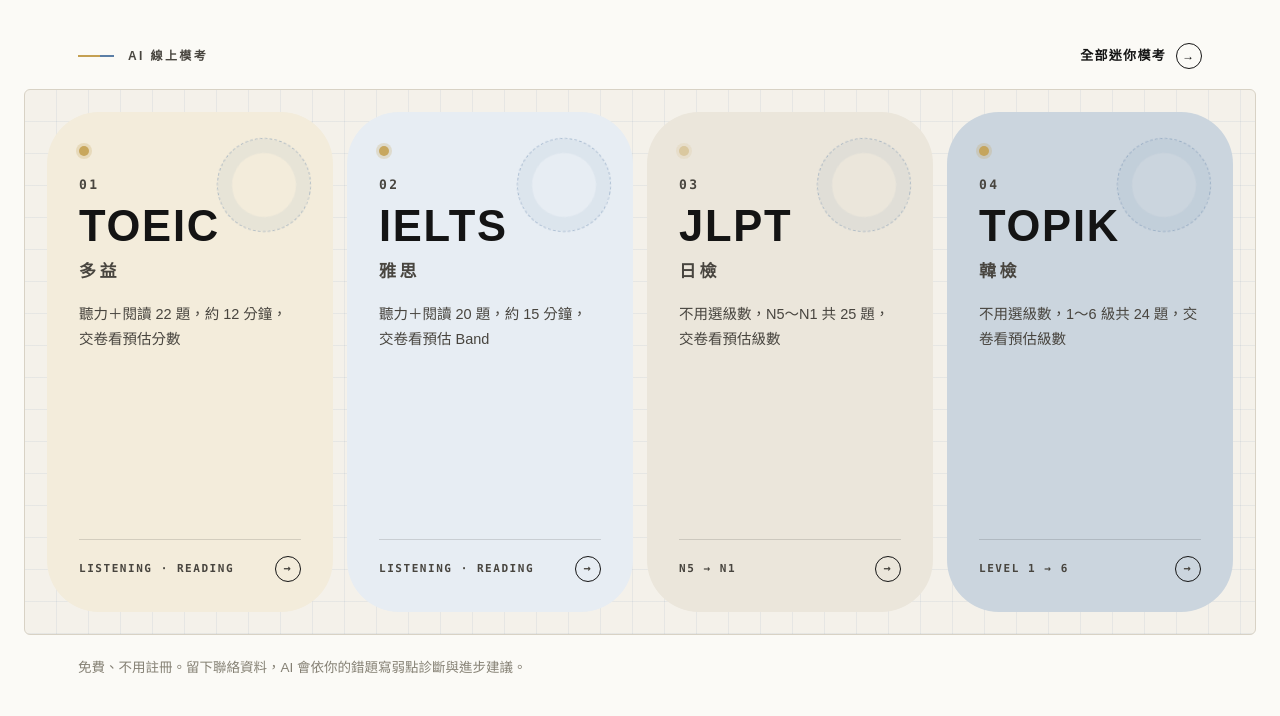
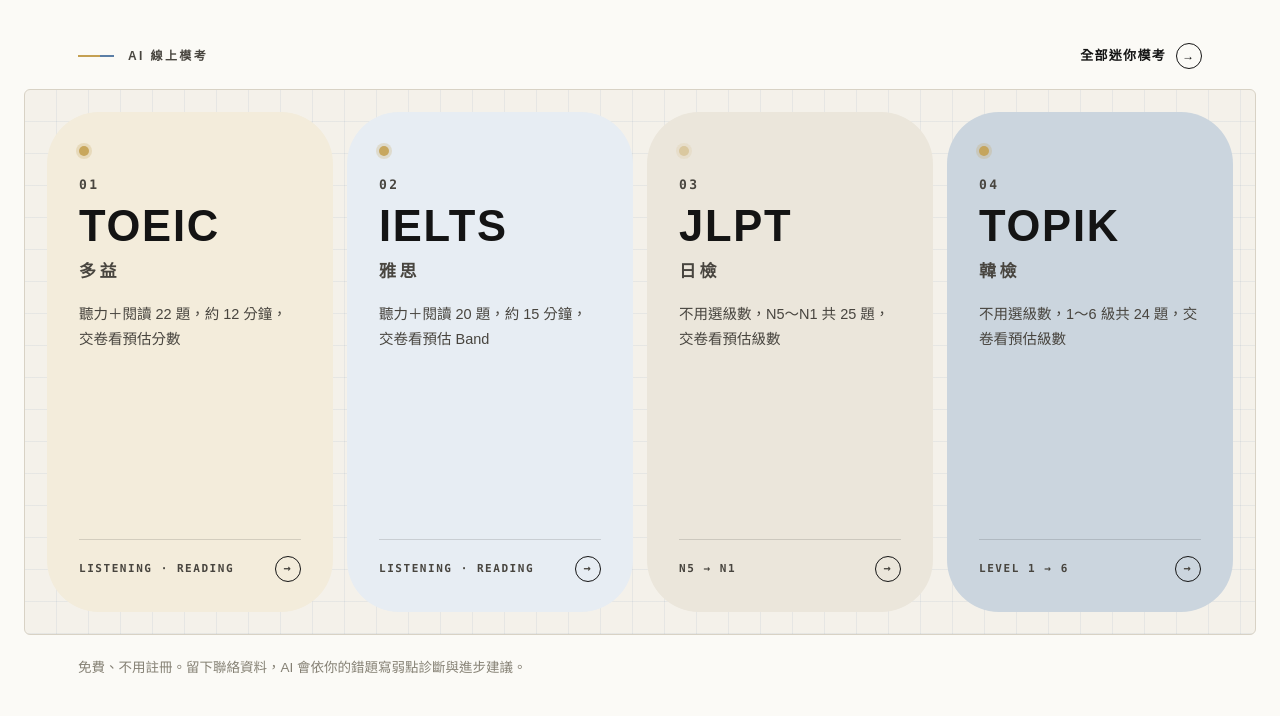
Before and after one commit to sandra960810/cram-school-quiz-system, a Flask app: page / in a window 1280 px wide. Shown: the part 675-1391 px from the top of the page. Run offline with Flask 3, Linux system fonts and the light colour scheme; some libraries are stand-ins or nearby versions.

Commit message:
官網預覽版：AI 線上模考卡片拿掉右上角的虛線圓圈
使用者覺得那個圓圈沒有意義。原本考慮改成題數與分鐘數，
但卡片說明已經寫了，為了不重複內容，直接拿掉（電腦與手機都拿掉）。

Co-Authored-By: Claude Opus 5.5 <noreply@anthropic.com>
Claude-Session: https://claude.ai/code/session_01RuXmBcdVRtsj6ErDWnQAy6

```diff
--- a/static/site.css
+++ b/static/site.css
@@ -724,3 +724,7 @@ a.s-card:hover { background: #fff; }
 html { scroll-behavior: smooth; }
 #courses, #campus, #ai-mock { scroll-margin-top: 90px; }
 @media (prefers-reduced-motion: reduce) { html { scroll-behavior: auto; } }
+
+/* 2026-11 使用者：卡片右上角的虛線圓圈「拿掉或改得有意義一點」。本來想改成題數與時間，
+   但卡片說明已經寫了題數、分鐘數（使用者要求內容不重複），所以直接拿掉 */
+.h-acc.is-ready .h-acc-tab::after, .h-acc.is-ready:not(.has-open) .h-acc-tab::after { content: none; display: none; }
```
